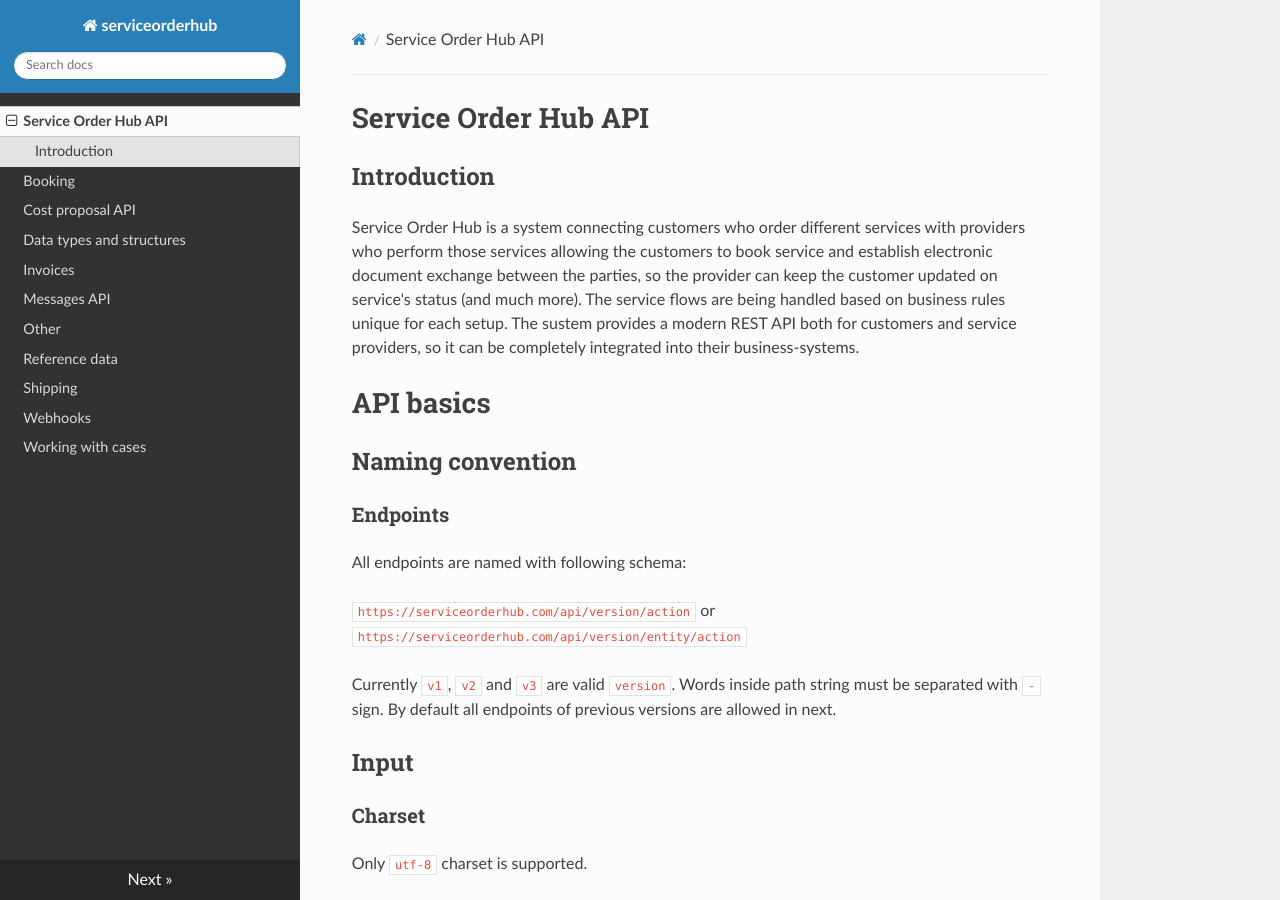
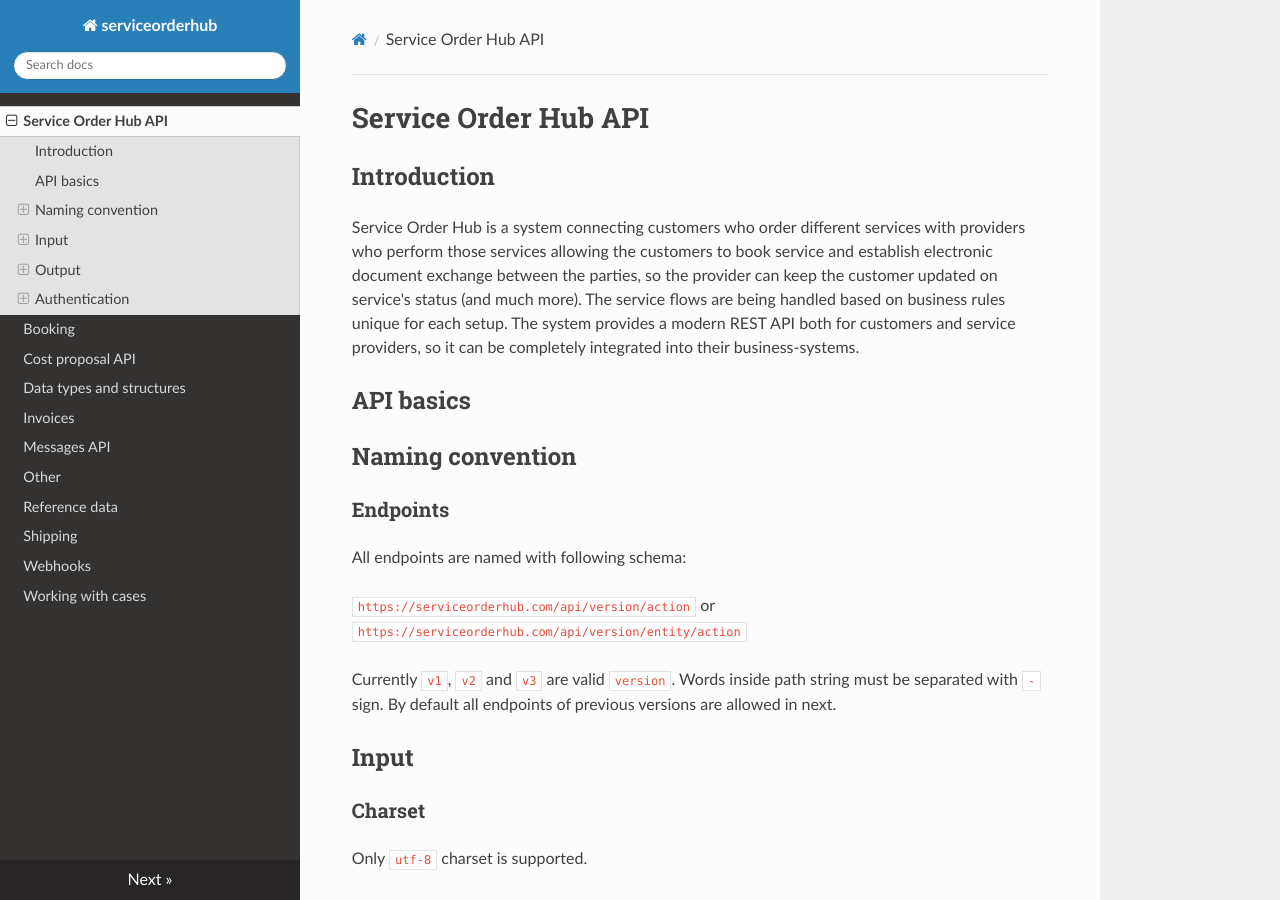
Before and after one commit to infocareworkshop/serviceorderhub-docs, an MkDocs documentation site: the page built from docs/index.md, in a window 1280 px wide and 900 px high. Built offline with MkDocs 1.6.1, drawn with Linux system fonts in a browser that asks for light colours; nearby versions of some CDN libraries.

Commit message:
[No ticket] Typo...

```diff
--- a/docs/index.md
+++ b/docs/index.md
@@ -2,9 +2,9 @@
 
 ## Introduction
 
-Service Order Hub is a system connecting customers who order different services with providers who perform those services allowing the customers to book service and establish electronic document exchange between the parties, so the provider can keep the customer updated on service's status (and much more). The service flows are being handled based on business rules unique for each setup. The sustem provides a modern REST API both for customers and service providers, so it can be completely integrated into their business-systems.
+Service Order Hub is a system connecting customers who order different services with providers who perform those services allowing the customers to book service and establish electronic document exchange between the parties, so the provider can keep the customer updated on service's status (and much more). The service flows are being handled based on business rules unique for each setup. The system provides a modern REST API both for customers and service providers, so it can be completely integrated into their business-systems.
 
-# API basics
+## API basics
 
 ## Naming convention
 
```
